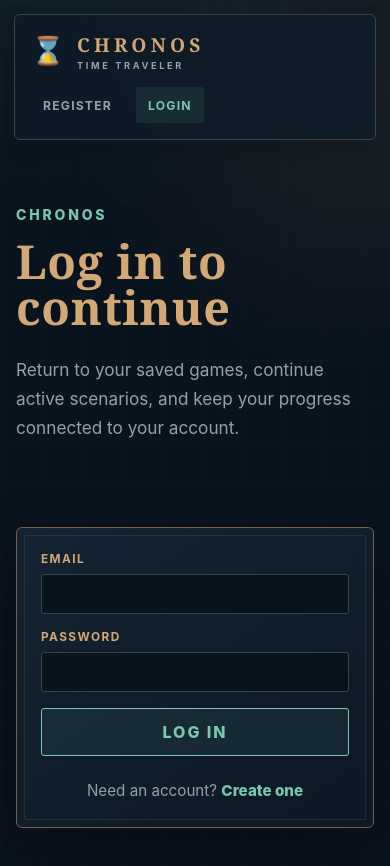
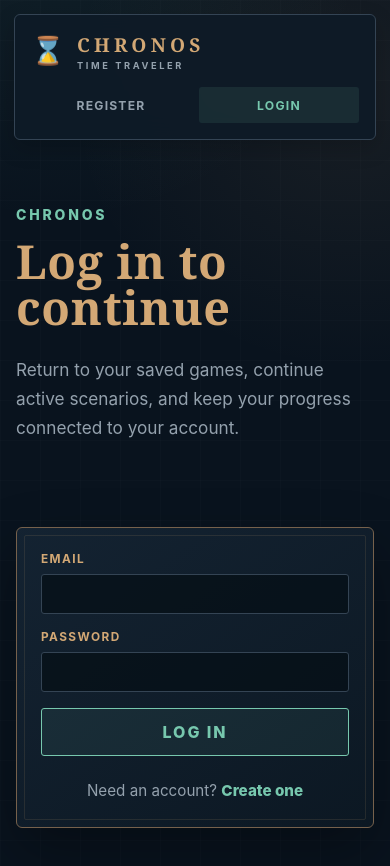
Before and after one commit to aradbe/Chronos, a React (Vite) app in the folder client/: page /login in a window 390 px wide. Shown: the top 866 px of the page. Built offline with nearby package versions, Linux system fonts and the light colour scheme.

Commit message:
fix: tighten responsive game layouts

```diff
--- a/client/src/components/game/LocationMap.css
+++ b/client/src/components/game/LocationMap.css
@@ -187,6 +187,7 @@
   background: rgba(10, 22, 33, 0.96);
   box-shadow: 0 7px 18px rgba(0, 0, 0, 0.28);
   text-align: center;
+  overflow-wrap: anywhere;
 }
 
 .location-map__node strong {
@@ -257,7 +258,7 @@
 
 .location-map__node em {
   color: #f1d2a5;
-  font-size: 0.65rem;
+  font-size: 0.58rem;
   font-style: normal;
   font-weight: 800;
   letter-spacing: 0.08em;
@@ -292,20 +293,25 @@
 
 .location-map__fog {
   position: absolute;
-  right: -24px;
-  bottom: 12%;
+  inset: 43% 8% 7%;
   display: grid;
-  width: 46%;
-  height: 34%;
   place-items: center;
-  border: 1px dashed rgba(143, 160, 177, 0.18);
-  border-radius: 50%;
   color: rgba(143, 160, 177, 0.55);
-  background: radial-gradient(circle, rgba(58, 71, 84, 0.17), transparent 70%);
+  background:
+    linear-gradient(145deg, transparent 43%, rgba(143, 160, 177, 0.16) 44%, transparent 45%),
+    linear-gradient(35deg, transparent 56%, rgba(143, 160, 177, 0.12) 57%, transparent 58%),
+    radial-gradient(ellipse at center, rgba(25, 39, 52, 0.58), transparent 72%);
   font-size: 0.62rem;
   font-weight: 800;
   letter-spacing: 0.1em;
   text-transform: uppercase;
+}
+
+.location-map__fog span {
+  border: 1px dashed rgba(143, 160, 177, 0.28);
+  border-radius: 999px;
+  padding: 7px 12px;
+  background: rgba(8, 18, 27, 0.86);
 }
 
 .location-map__legend {
--- a/client/src/components/layout/AppShell.css
+++ b/client/src/components/layout/AppShell.css
@@ -114,7 +114,18 @@
   }
 
   .app-shell__nav {
-    justify-content: flex-start;
-    flex-wrap: wrap;
+    display: grid;
+    width: 100%;
+    grid-template-columns: repeat(2, minmax(0, 1fr));
+    gap: var(--space-2);
+  }
+
+  .app-shell__link,
+  .app-shell__logout,
+  .app-shell__user {
+    width: 100%;
+    max-width: none;
+    justify-content: center;
+    text-align: center;
   }
 }
--- a/client/src/pages/games/MyGamesPage.css
+++ b/client/src/pages/games/MyGamesPage.css
@@ -219,18 +219,21 @@
 }
 
 .my-game-card__footer {
-  display: flex;
-  align-items: center;
-  justify-content: space-between;
-  gap: var(--space-4);
+  display: grid;
+  gap: var(--space-3);
   margin-top: auto;
   color: var(--color-muted);
   font-size: 0.9rem;
 }
 
 .my-game-card__actions {
-  display: flex;
+  display: grid;
+  grid-template-columns: repeat(2, minmax(0, 1fr));
   gap: var(--space-2);
+}
+
+.my-game-card__actions > * {
+  width: 100%;
 }
 
 .my-games-page__delete {
@@ -273,3 +276,17 @@
     grid-template-columns: 1fr;
   }
 }
+
+@media (max-width: 380px) {
+  .my-game-card__header {
+    grid-template-columns: 1fr;
+  }
+
+  .my-game-card__status {
+    justify-self: start;
+  }
+
+  .my-game-card__actions {
+    grid-template-columns: 1fr;
+  }
+}
```
